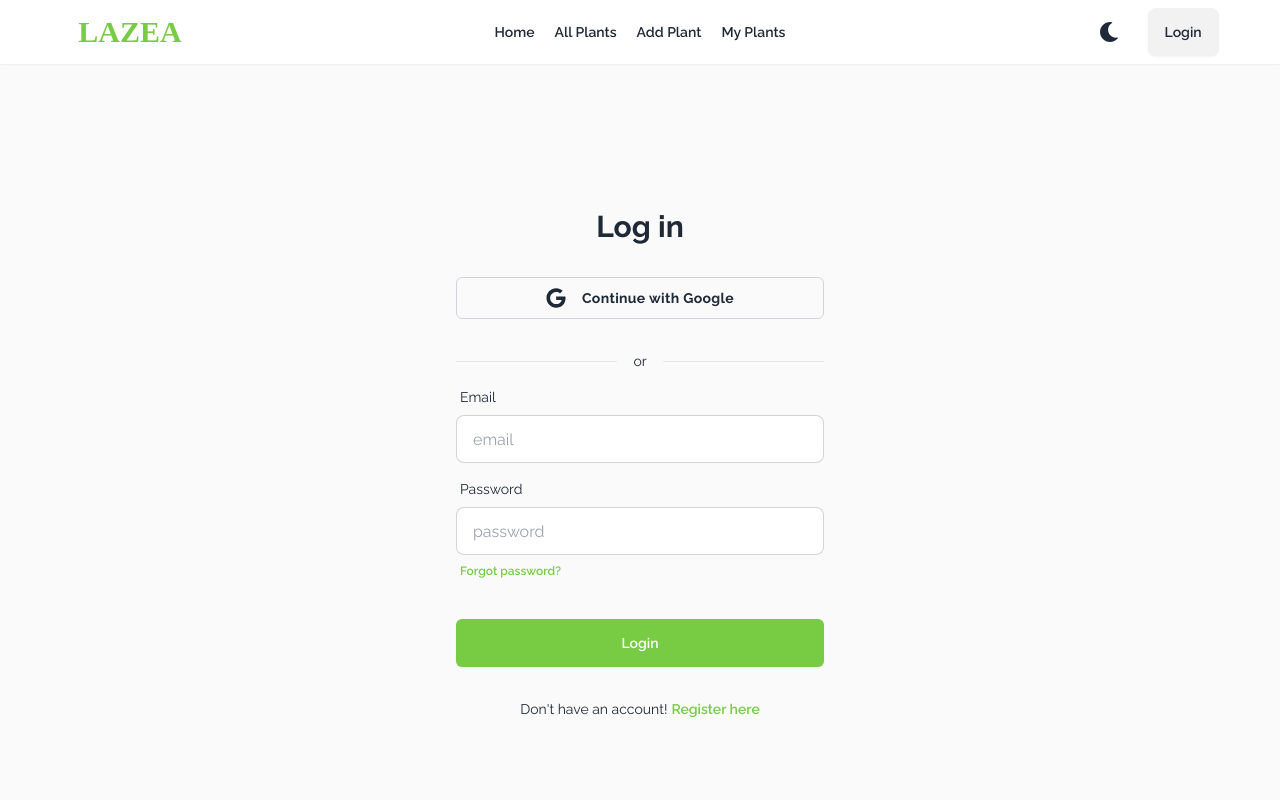
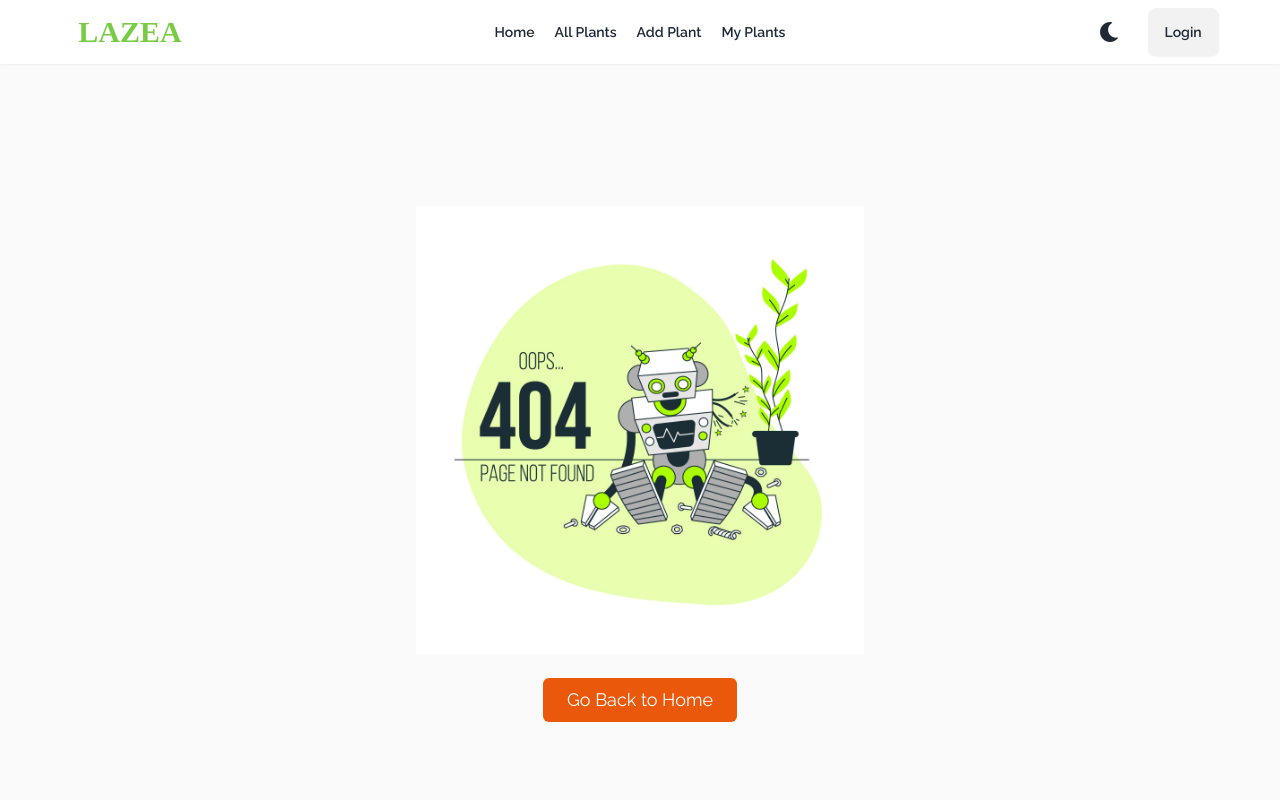
Before and after one commit to arifurrahmansajid/LAZEA, a React (Vite) app: page /my-equipment in a window 1280 px wide. Before the commit this address led to /login. Shown: the top 800 px of the page. Built offline with nearby package versions, Linux system fonts and the light colour scheme; no server answers; a web font is replaced by a local one.

Commit message:
add private routing

```diff
--- a/src/components/PrivateRoute.jsx
+++ b/src/components/PrivateRoute.jsx
@@ -1,22 +1,20 @@
-import { useContext } from "react";
-import { Navigate, useLocation } from "react-router-dom";
-import { AuthContext } from "./AuthContext";
+import React from "react";
+import { Link } from "react-router-dom";
+import notFoundImage from "../assets/3814263.jpg"; // adjust the path to your asset if needed
 
-const PrivateRouter = ({ children }) => {
-  const { user, loading } = useContext(AuthContext);
-  const location = useLocation();
+const NotFound = () => {
+  return (
+    <div className="min-h-screen flex flex-col justify-center items-center">
+      <img src={notFoundImage} alt="404 Not Found" className="w-full max-w-md" />
 
-  if (loading) {
-    return <div className="flex min-h-screen justify-center items-center">
-      <span className="loading loading-bars loading-lg"></span>
+      <Link
+        to="/"
+        className="mt-6 bg-orange-600 text-white px-6 py-2 rounded-md text-lg hover:bg-orange-500"
+      >
+        Go Back to Home
+      </Link>
     </div>
-  };
-
-  if (!user || !user.email) {
-    return <Navigate to="/login" state={{ from: location }} replace />;
-  }
-
-  return children;
+  );
 };
 
-export default PrivateRouter;
+export default NotFound;
```
